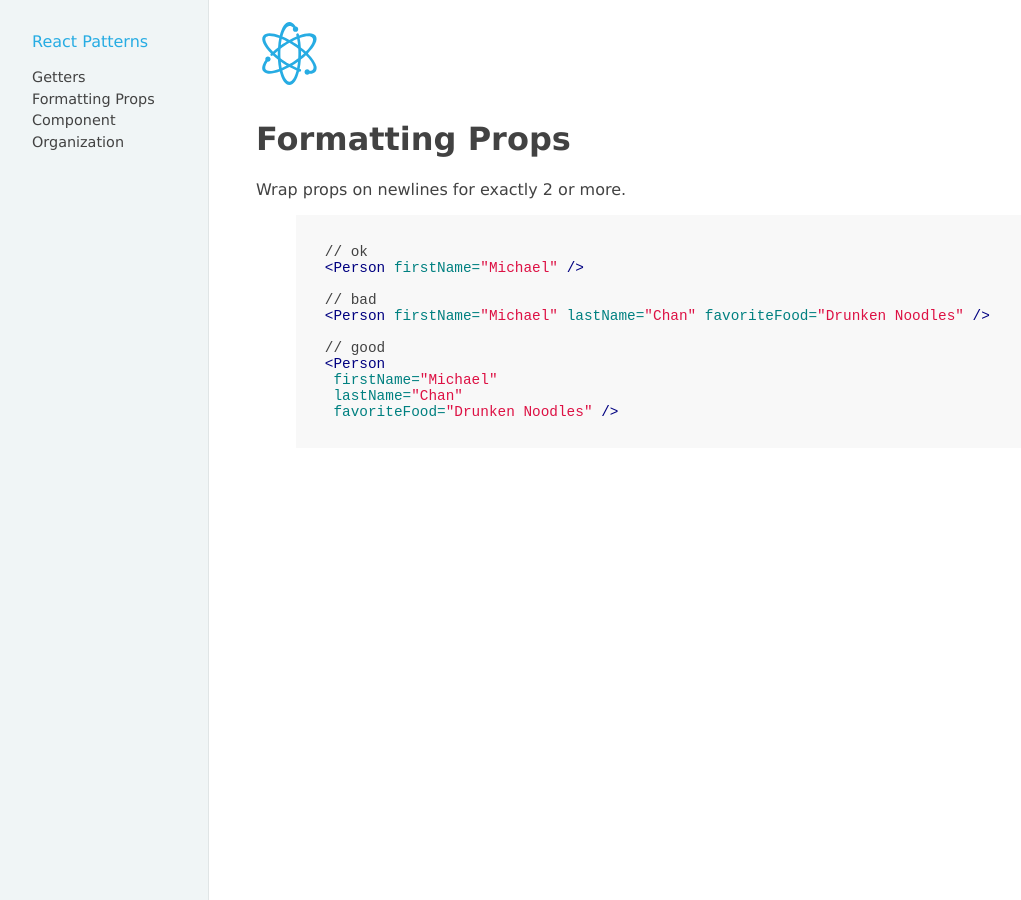
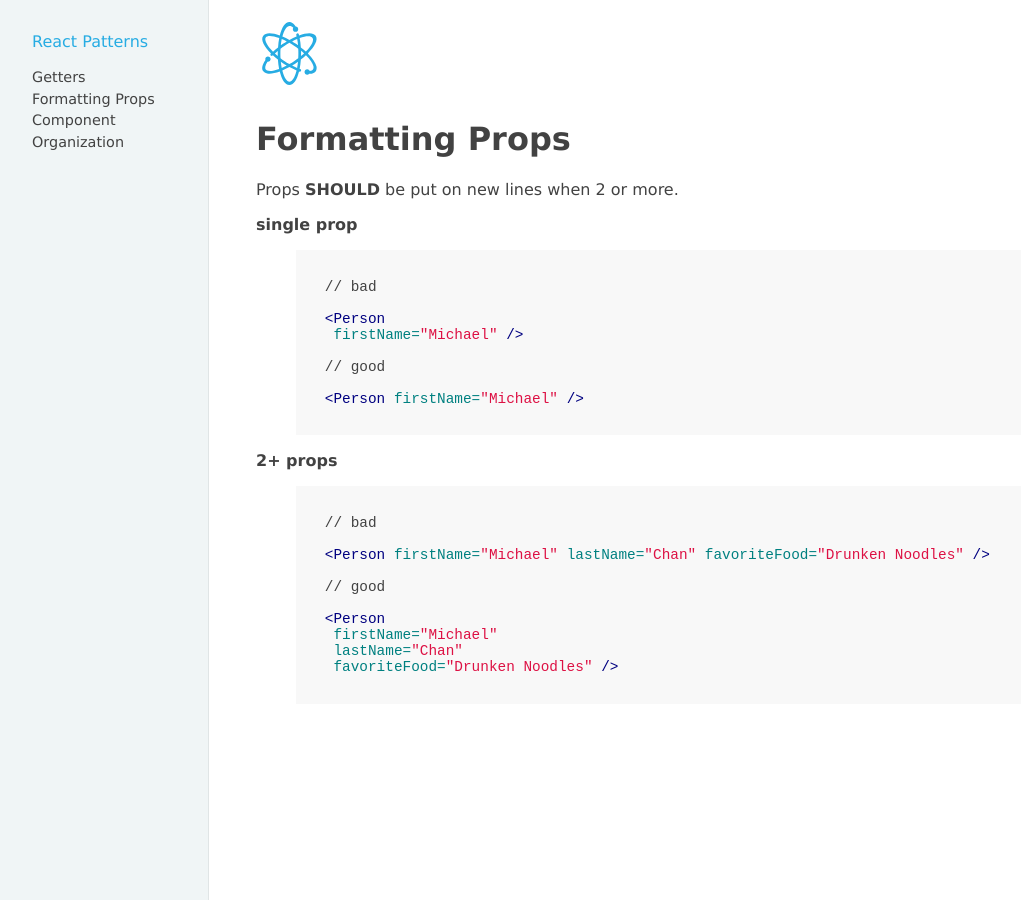
Before and after one commit to chantastic/reactpatterns, a Jekyll site: the page built from _posts/2015-02-27-formatting-props.markdown, in a window 1280 px wide. Shown: the whole page, without its empty margins (0-1021 px from the left). Built offline with Jekyll 4.4.1, drawn with Linux system fonts in a browser that asks for light colours.

Commit message:
post: edit to show both single/multi prop examples

```diff
--- a/_posts/2015-02-27-formatting-props.markdown
+++ b/_posts/2015-02-27-formatting-props.markdown
@@ -3,16 +3,29 @@ layout: post
 title:  "Formatting Props"
 date:   2015-02-27 00:00:00
 ---
-Wrap props on newlines for exactly 2 or more.
+Props **SHOULD** be put on new lines when 2 or more.
+
+**single prop**
 
 {% highlight html %}
-// ok
+// bad
+
+<Person
+ firstName="Michael" />
+
+// good
+
 <Person firstName="Michael" />
+{% endhighlight %}
 
+**2+ props**
+{% highlight html %}
 // bad
+
 <Person firstName="Michael" lastName="Chan" favoriteFood="Drunken Noodles" />
 
 // good
+
 <Person
  firstName="Michael"
  lastName="Chan"
```
